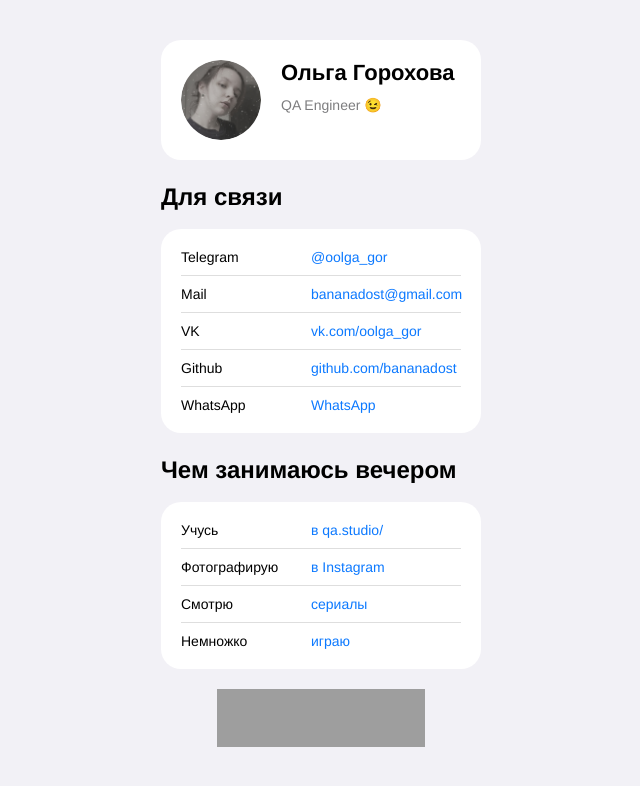
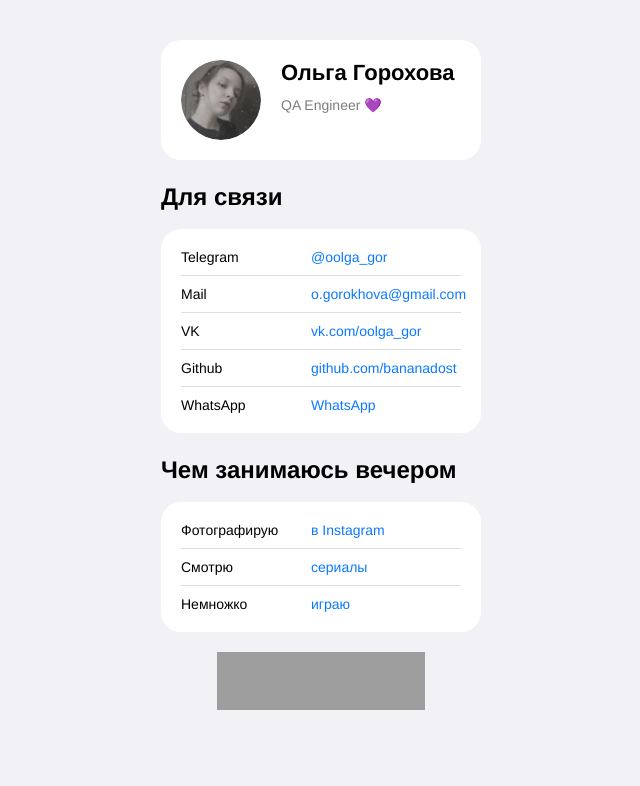
Before and after one commit to bananadost/bananadost.github.io, a plain HTML site: page index.html in a window 1280 px wide. Shown: the whole page, without its empty margins (319-959 px from the left). Drawn offline with Linux system fonts and the light colour scheme; grey boxes are pictures that could not be loaded.

Commit message:
Add files via upload

```diff
--- a/index.html
+++ b/index.html
@@ -13,7 +13,7 @@
       <img src="./photo.jpg" alt="avatar" class="header__avatar" />
       <div class="header__textContainer">
         <h1 class="header__title">Ольга Горохова</h1>
-        <h3 class="header__subtitle">QA Engineer &#x1F609</h3>
+        <h3 class="header__subtitle">QA Engineer &#128156</h3>
       </div>
     </header>
     <main>
@@ -27,7 +27,7 @@
           <li class="links__link">
             <p class="links__title">Mail</p>
             <a class="linsk__link" href="mailto:bananadost@gmail.com"
-              >bananadost@gmail.com</a
+              >o.gorokhova@gmail.com</a
             >
           </li>
           <li class="links__link">
@@ -54,10 +54,6 @@
         <h2 class="links__header">Чем занимаюсь вечером</h2>
         <ul class="links__container">
           <li class="links__link">
-            <p class="links__title">Учусь</p>
-            <a class="linsk__link" href="https://qa.studio/">в qa.studio/</a>
-          </li>
-          <li class="links__link">
             <p class="links__title">Фотографирую</p>
             <a class="linsk__link" href="https://instagram.com/bananadost">в Instagram</a>
           </li>
```
